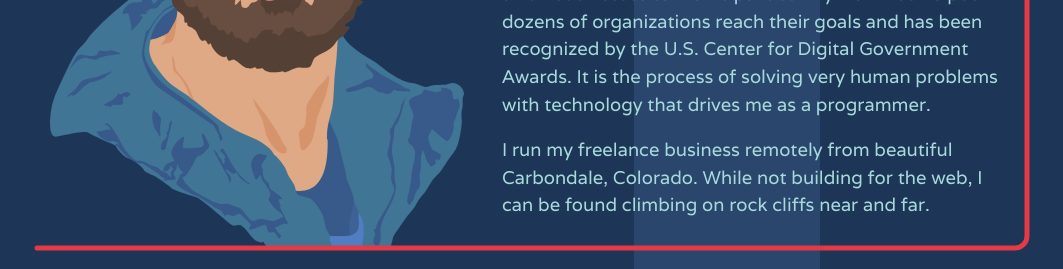
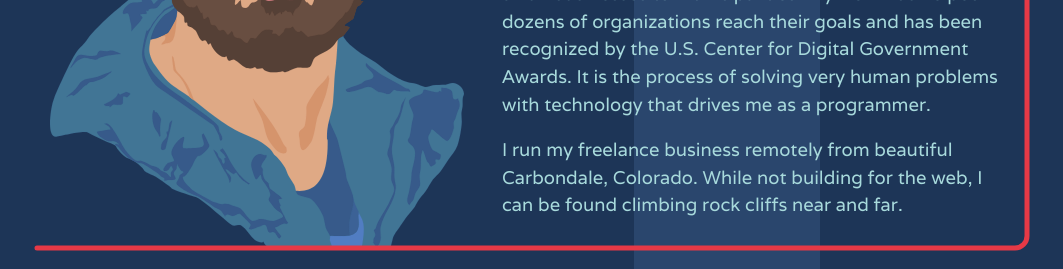
Before and after one commit to NickCalderone/developer-portfolio, a Nuxt app: page / in a window 1280 px wide. Shown: the part 2260-2529 px from the top of the page, without its empty margins (108-1171 px from the left). Built offline with nearby package versions, Linux system fonts and the light colour scheme.

Commit message:
minor update to text

```diff
--- a/components/About.vue
+++ b/components/About.vue
@@ -157,7 +157,7 @@ export default {
 			<br>
 			<p>
 				I run my freelance business remotely from beautiful Carbondale, Colorado. While not building for the web,
-				I can be found climbing on rock cliffs near and far.
+				I can be found climbing rock cliffs near and far.
 			</p>
 		</div>
 		<div class="about-canvas-wrapper">
```
